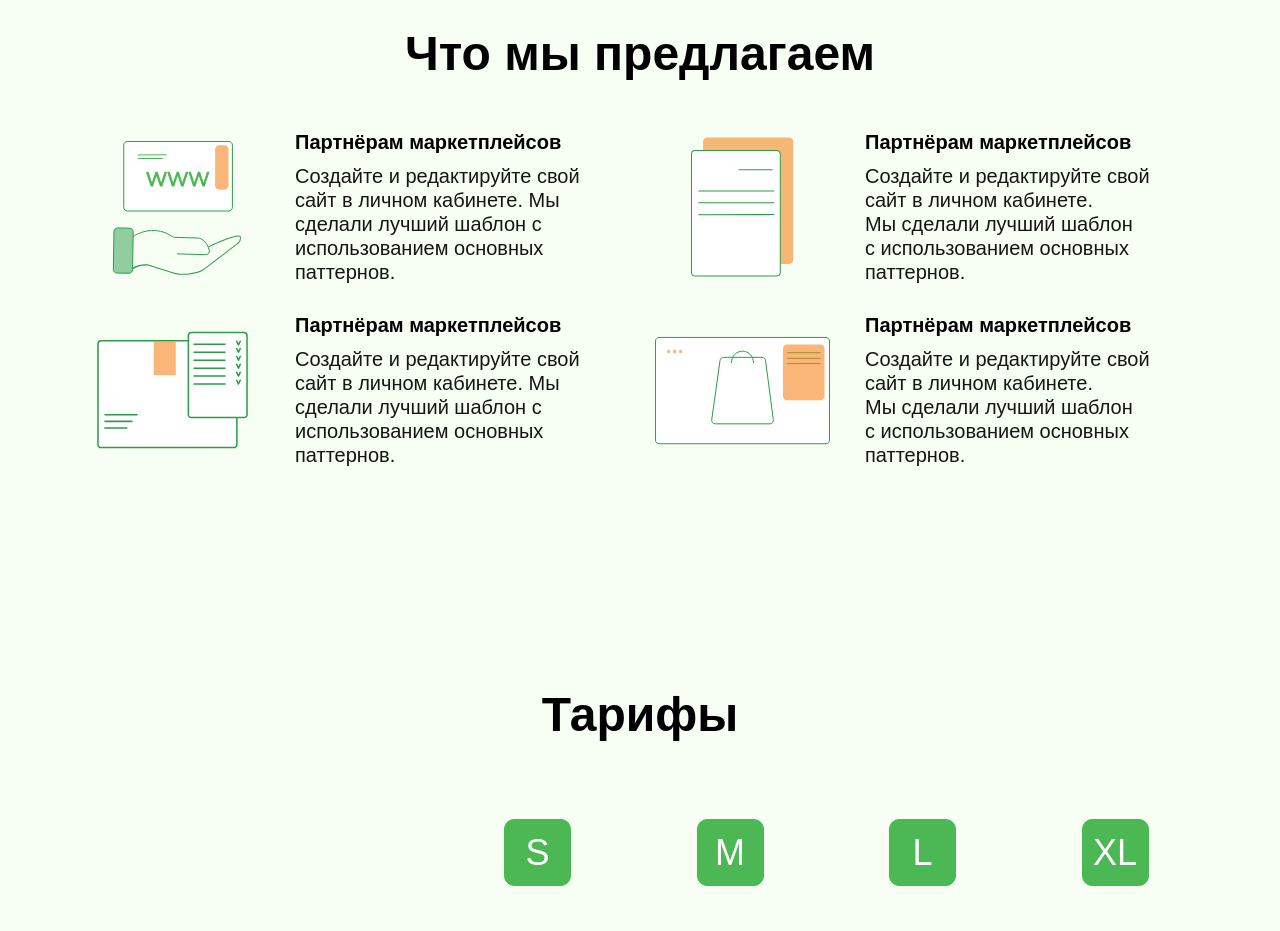
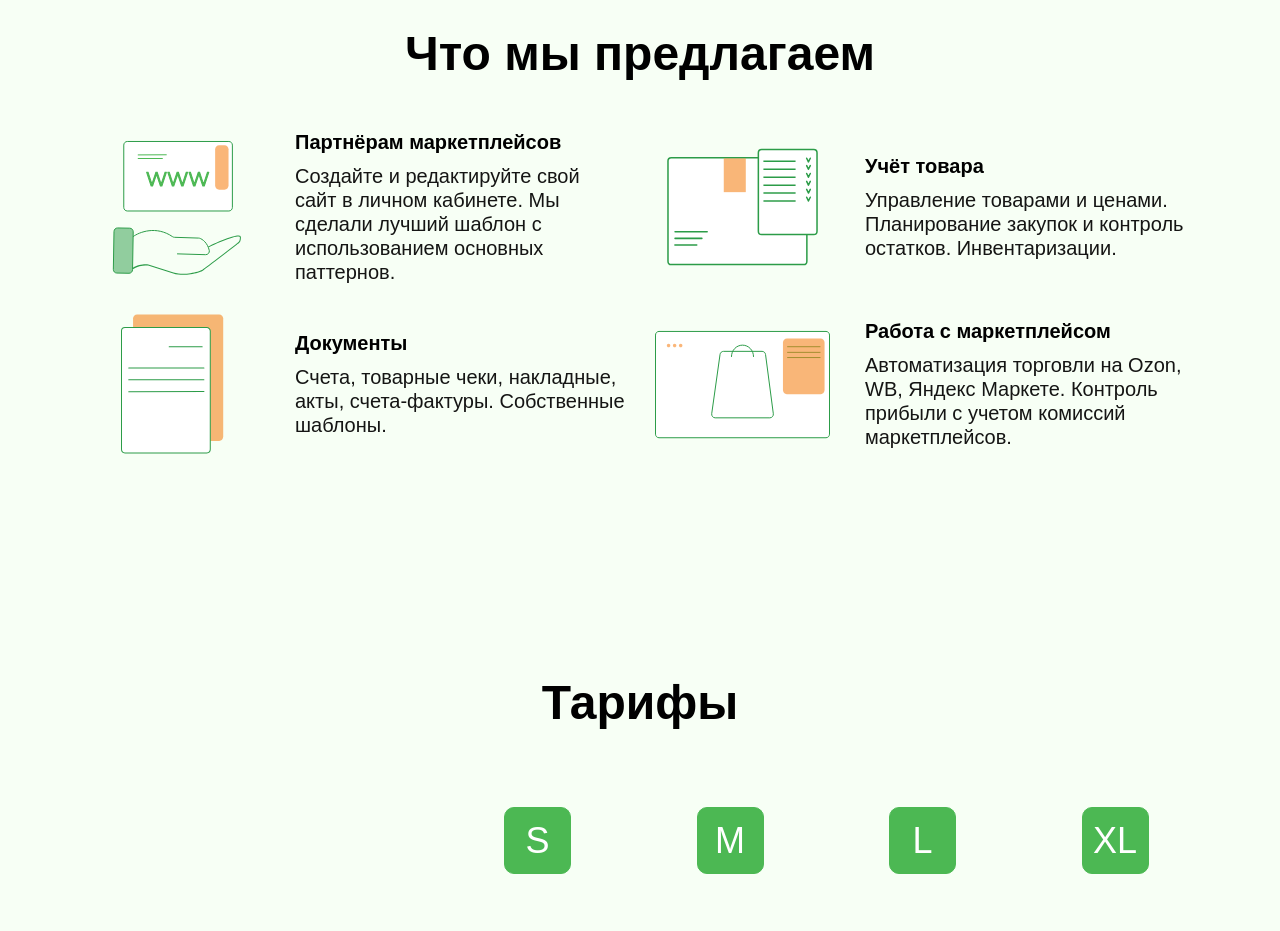
Before and after one commit to Abdulloh007/kerem, a website with bundled scripts: page index.html in a window 1280 px wide. Shown: the part 1640-2571 px from the top of the page. Built offline with nearby package versions, Linux system fonts and the light colour scheme; files whose address does not match are found by name.

Commit message:
bagfix v0.4

```diff
--- a/index.html
+++ b/index.html
@@ -82,30 +82,6 @@
                     </div>
                     <div class="ek-what_we_offer__column ek-dfw ek-jc-sb">
                         <svg width="175" height="141" viewBox="0 0 175 141" fill="none" style="float: left;" class="ek-svg" xmlns="http://www.w3.org/2000/svg">
-                            <g clip-path="url(#clip0_238_11575)">
-                            <path d="M134.209 0.443487H52.045C49.8369 0.443487 48.0469 2.29671 48.0469 4.58277V122.768C48.0469 125.055 49.8369 126.908 52.045 126.908H134.209C136.417 126.908 138.207 125.055 138.207 122.768V4.58277C138.207 2.29671 136.417 0.443487 134.209 0.443487Z" fill="#F6851F" fill-opacity="0.6"/>
-                            <path d="M121.771 13.4671H40.0011C38.069 13.4671 36.5027 15.0887 36.5027 17.089V135.275C36.5027 137.275 38.069 138.897 40.0011 138.897H121.771C123.703 138.897 125.269 137.275 125.269 135.275V17.089C125.269 15.0887 123.703 13.4671 121.771 13.4671Z" fill="white" stroke="#2C9C48" stroke-width="1.00526"/>
-                            <path d="M84.1738 32.6995H117.194" stroke="#2C9C48" stroke-width="1.00526" stroke-linecap="round"/>
-                            <path d="M43.7434 54.012L118.941 53.9481" stroke="#2C9C48" stroke-width="1.00526" stroke-linecap="round"/>
-                            <path d="M43.7114 65.8457L118.909 65.7817" stroke="#2C9C48" stroke-width="1.00526" stroke-linecap="round"/>
-                            <path d="M43.7434 77.6783L118.941 77.6144" stroke="#2C9C48" stroke-width="1.00526" stroke-linecap="round"/>
-                            </g>
-                            <defs>
-                            <clipPath id="clip0_238_11575">
-                            <rect width="175" height="140" fill="white" transform="translate(0 0.0154877)"/>
-                            </clipPath>
-                            </defs>
-                        </svg>
-                        <div class="ek-what_we_offer__column__text-wrap">
-                            <h4 class="ek-uni__title">Партнёрам маркетплейсов</h4>
-                            <p class="ek-uni__text">Создайте и редактируйте свой сайт в личном кабинете. <br>
-                                Мы сделали лучший шаблон <br>
-                                с использованием основных паттернов.
-                            </p>
-                        </div>
-                    </div>
-                    <div class="ek-what_we_offer__column ek-dfw ek-jc-sb">
-                        <svg width="175" height="141" viewBox="0 0 175 141" fill="none" style="float: left;" class="ek-svg" xmlns="http://www.w3.org/2000/svg">
                             <path d="M148.592 20.6737H16.2681C14.457 20.6737 12.9888 22.1963 12.9888 24.0746V124.195C12.9888 126.074 14.457 127.596 16.2681 127.596H148.592C150.403 127.596 151.871 126.074 151.871 124.195V24.0746C151.871 22.1963 150.403 20.6737 148.592 20.6737Z" fill="white" stroke="#2C9C48" stroke-width="1.51472"/>
                             <path d="M90.802 21.3667H68.7693V55.1444H90.802V21.3667Z" fill="#F6851F" fill-opacity="0.6"/>
                             <path d="M20.0471 94.6529H52.1922" stroke="#2C9C48" stroke-width="1.51472" stroke-linecap="round"/>
@@ -125,9 +101,37 @@
                             <path d="M151.674 52.3257L153.418 56.0364L155.287 52.3257" stroke="#2C9C48" stroke-width="1.51472" stroke-linecap="round" stroke-linejoin="round"/>
                             <path d="M151.674 60.2463L153.418 63.9569L155.287 60.2463" stroke="#2C9C48" stroke-width="1.51472" stroke-linecap="round" stroke-linejoin="round"/>
                         </svg>
+
                         <div class="ek-what_we_offer__column__text-wrap">
-                            <h4 class="ek-uni__title">Партнёрам маркетплейсов</h4>
-                            <p class="ek-uni__text">Создайте и редактируйте свой сайт в личном кабинете. Мы сделали лучший шаблон с использованием основных паттернов.</p>
+                            <h4 class="ek-uni__title">Учёт товара</h4>
+                            <p class="ek-uni__text">Управление товарами
+                                и ценами.
+                                Планирование закупок
+                                и контроль остатков. Инвентаризации.
+                            </p>
+                        </div>
+                    </div>
+                    <div class="ek-what_we_offer__column ek-dfw ek-jc-sb">
+                        <svg width="175" height="141" viewBox="0 0 175 141" fill="none" style="float: left;" class="ek-svg" xmlns="http://www.w3.org/2000/svg">
+                            <g clip-path="url(#clip0_238_11575)">
+                            <path d="M134.209 0.443487H52.045C49.8369 0.443487 48.0469 2.29671 48.0469 4.58277V122.768C48.0469 125.055 49.8369 126.908 52.045 126.908H134.209C136.417 126.908 138.207 125.055 138.207 122.768V4.58277C138.207 2.29671 136.417 0.443487 134.209 0.443487Z" fill="#F6851F" fill-opacity="0.6"/>
+                            <path d="M121.771 13.4671H40.0011C38.069 13.4671 36.5027 15.0887 36.5027 17.089V135.275C36.5027 137.275 38.069 138.897 40.0011 138.897H121.771C123.703 138.897 125.269 137.275 125.269 135.275V17.089C125.269 15.0887 123.703 13.4671 121.771 13.4671Z" fill="white" stroke="#2C9C48" stroke-width="1.00526"/>
+                            <path d="M84.1738 32.6995H117.194" stroke="#2C9C48" stroke-width="1.00526" stroke-linecap="round"/>
+                            <path d="M43.7434 54.012L118.941 53.9481" stroke="#2C9C48" stroke-width="1.00526" stroke-linecap="round"/>
+                            <path d="M43.7114 65.8457L118.909 65.7817" stroke="#2C9C48" stroke-width="1.00526" stroke-linecap="round"/>
+                            <path d="M43.7434 77.6783L118.941 77.6144" stroke="#2C9C48" stroke-width="1.00526" stroke-linecap="round"/>
+                            </g>
+                            <defs>
+                            <clipPath id="clip0_238_11575">
+                            <rect width="175" height="140" fill="white" transform="translate(0 0.0154877)"/>
+                            </clipPath>
+                            </defs>
+                        </svg>
+                        <div class="ek-what_we_offer__column__text-wrap">
+                            <h4 class="ek-uni__title">Документы</h4>
+                            <p class="ek-uni__text">Счета, товарные чеки, накладные, акты,
+                                счета-фактуры.
+                                Собственные шаблоны. </p>
                         </div>
                     </div>
                     <div class="ek-what_we_offer__column ek-dfw ek-jc-sb">
@@ -144,10 +148,9 @@
                             <path d="M165.576 24.5573H131.947C129.738 24.5573 127.947 26.4008 127.947 28.675V76.0539C127.947 78.3281 129.738 80.1716 131.947 80.1716H165.576C167.785 80.1716 169.576 78.3281 169.576 76.0539V28.675C169.576 26.4008 167.785 24.5573 165.576 24.5573Z" fill="#F6851F" fill-opacity="0.6"/>
                         </svg>
                         <div class="ek-what_we_offer__column__text-wrap">
-                            <h4 class="ek-uni__title">Партнёрам маркетплейсов</h4>
-                            <p class="ek-uni__text">Создайте и редактируйте свой сайт в личном кабинете. <br>
-                                Мы сделали лучший шаблон <br>
-                                с использованием основных паттернов.
+                            <h4 class="ek-uni__title">Работа  с маркетплейсом</h4>
+                            <p class="ek-uni__text">Автоматизация торговли
+                                на Ozon, WB, Яндекс Маркете. Контроль прибыли с учетом комиссий маркетплейсов.
                             </p>
                         </div>
                     </div>
```
